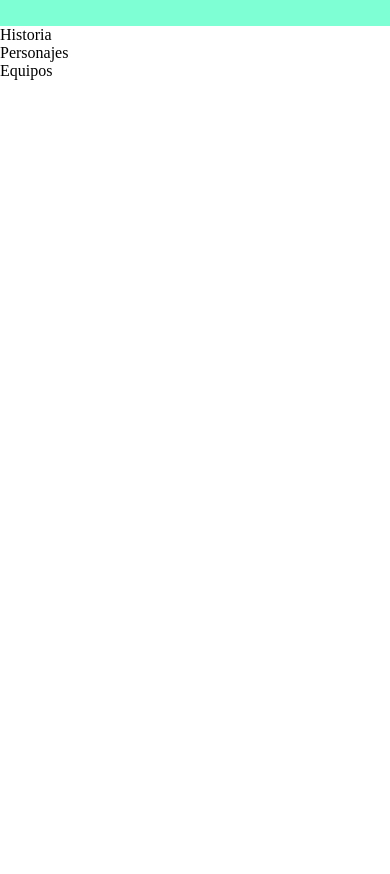
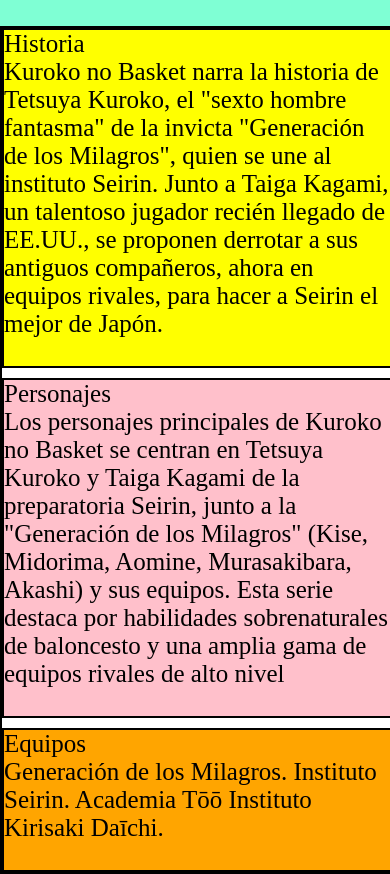
Before and after one commit to arelivazquezibarra/233828_Areli_Vazquez_DDI, a plain HTML site: page parcial1/Proyecto Final/Paginas/Blog/blog.html in a window 390 px wide. Shown: the part 58-932 px from the top of the page. Before the commit the page ends 844 px from the top, so only its background shows below. Drawn offline with Linux system fonts and the light colour scheme.

Commit message:
[Agrega] se agregaron todas las modificaciones del proyecto final

```diff
--- a/parcial1/Proyecto Final/Paginas/Blog/blog.css
+++ b/parcial1/Proyecto Final/Paginas/Blog/blog.css
@@ -20,3 +20,36 @@
     font-size: 4vh;
     color: black;
 }
+.contenedor{
+    height: 100vh;
+    width: 100vw;
+    border: 2px solid black;
+    display: grid;
+    gap: 10px;
+    grid-template-areas:
+    "uno dos tres";
+}
+.contenedor div{
+    border: 2px solid black;
+    font-size: 25px;
+}
+.contenedor1{
+    grid-area: uno;
+    background: yellow;
+}
+.contenedor2{
+    grid-area: dos;
+    background: pink;
+}
+.contenedor3{
+    grid-area: tres;
+    background: orange;
+}
+@media (max-width: 400px){
+    .contenedor{
+        grid-template-areas:
+        "uno"
+        "dos"
+        "tres";
+    }
+}
--- a/parcial1/Proyecto Final/Paginas/Blog/blog.html
+++ b/parcial1/Proyecto Final/Paginas/Blog/blog.html
@@ -15,11 +15,28 @@
         </ul>
     </nav>
     <div class="contenedor">
-        <div>Historia</div>
-        <div>Personajes</div>
-        <div>Equipos</div>
-        <div></div>
+        <div class="contenedor1" id="historia">Historia
+            <p>Kuroko no Basket narra la historia de Tetsuya Kuroko,
+                el "sexto hombre fantasma" de la invicta "Generación
+                de los Milagros", quien se une al instituto Seirin. Junto a
+                Taiga Kagami, un talentoso jugador recién llegado de EE.UU.,
+                se proponen derrotar a sus antiguos compañeros, ahora en equipos rivales,
+                para hacer a Seirin el mejor de Japón.</p>
+        </div>
+        <div class="contenedor2" id="personajes">Personajes
+            <p>Los personajes principales de Kuroko no Basket se
+                centran en Tetsuya Kuroko y Taiga Kagami de la preparatoria
+                Seirin, junto a la "Generación de los Milagros"
+                (Kise, Midorima, Aomine, Murasakibara, Akashi) y
+                sus equipos. Esta serie destaca por habilidades sobrenaturales
+                de baloncesto y una amplia gama de equipos rivales de alto nivel</p>
+        </div>
+        <div class="contenedor3" id="equipos">Equipos
+            <p>Generación de los Milagros.
+                Instituto Seirin.
+                Academia Tōō
+                Instituto Kirisaki Daīchi.</p>
+        </div>
     </div>
-    <script src="blog.js"></script>
 </body>
 </html>
```
Also changed, not shown: parcial1/Proyecto Final/Paginas/Galeria/galeria.css (+36 -1 lines), parcial1/Proyecto Final/Paginas/Galeria/galeria.html (+18 -6 lines), parcial1/Proyecto Final/Recursos/cuarto.png (added), parcial1/Proyecto Final/Recursos/pimero.png (added), parcial1/Proyecto Final/Recursos/quinto.png (added), parcial1/Proyecto Final/Recursos/sexto.png (added), parcial1/Proyecto Final/Recursos/tercero.png (added), parcial1/Proyecto Final/index.html (line endings or trailing spaces), 1 other file.
